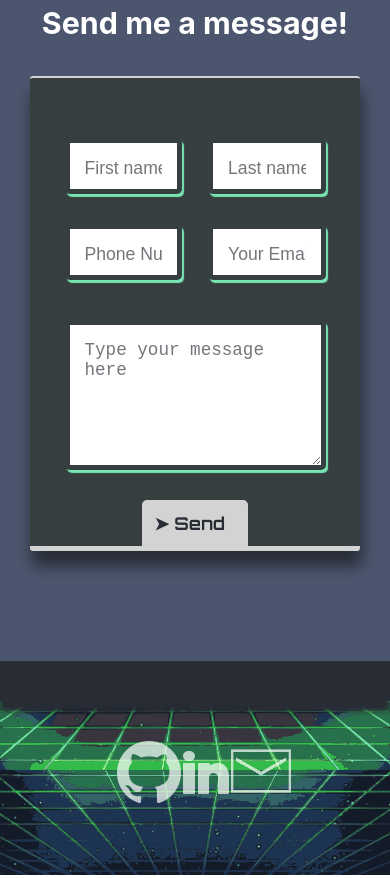
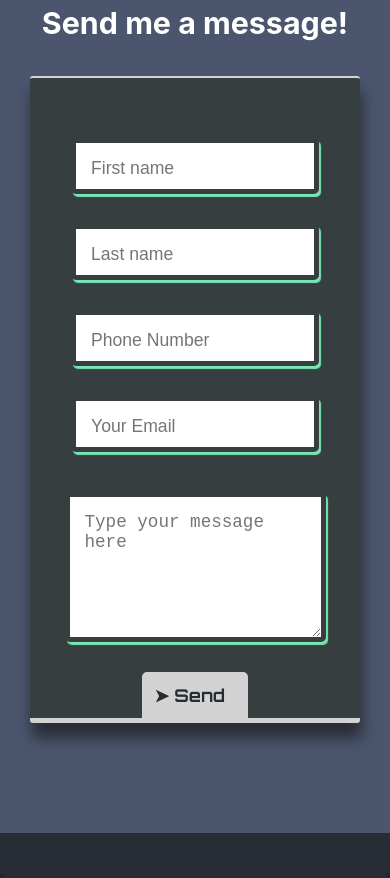
Before and after one commit to NickStrick/My-Portfolio, a React (Create React App) app in the folder portfolio/: page / in a window 390 px wide. Shown: the part 5860-6738 px from the top of the page. Built offline with nearby package versions, Linux system fonts and the light colour scheme; no server answers.

Commit message:
conact section responsiveness

```diff
--- a/portfolio/src/components/ContactInfo/Contactinfo.scss
+++ b/portfolio/src/components/ContactInfo/Contactinfo.scss
@@ -115,6 +115,21 @@ $mobile: 700px;
 
         .contact-form{
             width: 100%;
+            .contact-div{
+                flex-direction: column;
+                align-items: center;
+                input{
+                    font-size: 1.1rem;
+                    width: 95%;
+                    padding: 15px 15px 10px;
+                    border: 5px solid $contac-back;
+                    box-shadow: 2px 3px 1px $highlight;
+                    border-radius: 5px;
+                }
+                input:first-child{
+                    margin-bottom: 30px;
+                }
+            }
         }
     }
 
```
